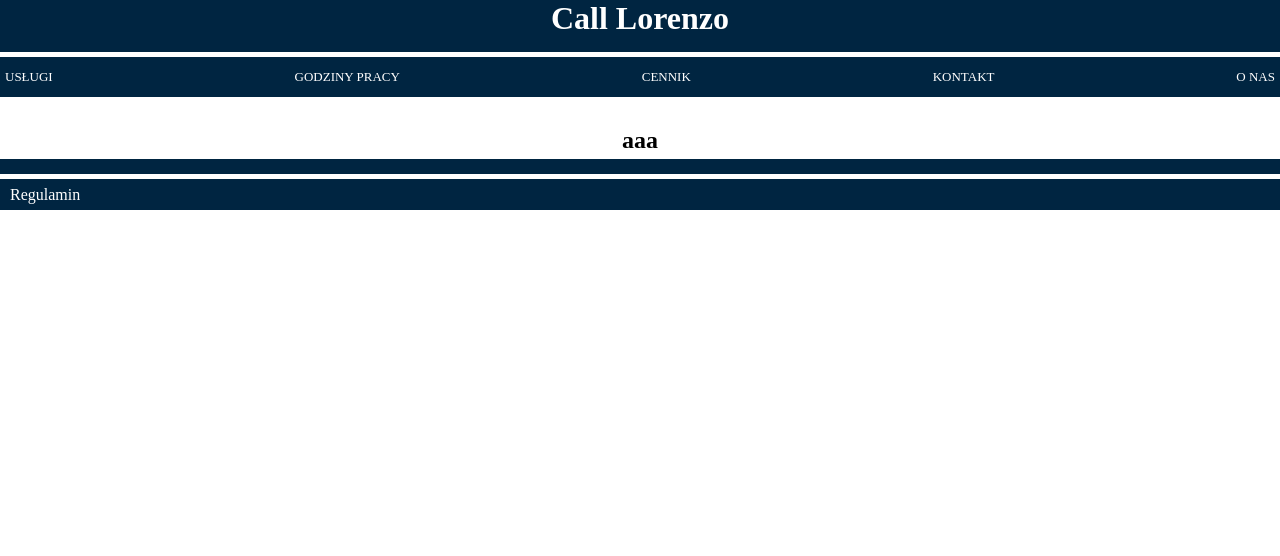
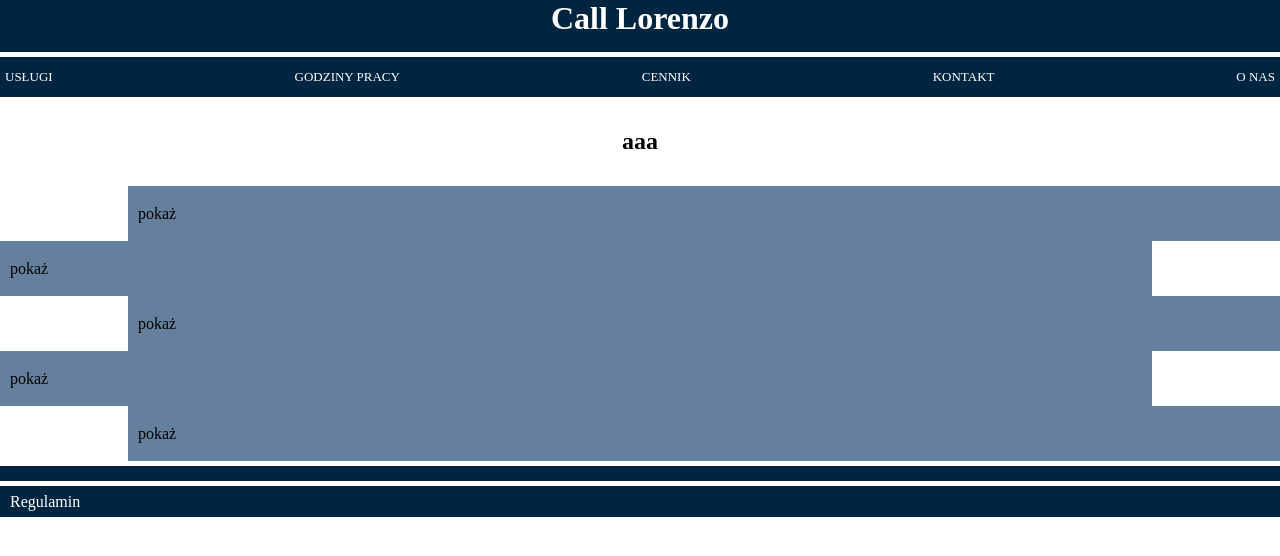
Before and after one commit to kj-ninja/call-lorenzo, a React (Create React App) app: page / in a window 1280 px wide. Shown: the top 556 px of the page. Built offline with nearby package versions, Linux system fonts and the light colour scheme.

Commit message:
add toggler to section

```diff
--- /dev/null
+++ b/src/components/WhatIsOurOffer/Tile.tsx
@@ -0,0 +1,25 @@
+import { StyledTile, StyledDescription } from "./styles";
+import { FC, Fragment, useState } from "react";
+import { IOurOfferTile } from "../../types";
+
+interface Props {
+  tile: IOurOfferTile
+}
+
+const Tile:FC<Props> = (tile) => {
+  const [show, setShow] = useState(false);
+  const toggleHandler = () => {
+    setShow(!show);
+  };
+
+  return (
+    <Fragment>
+      <StyledTile>
+        <span onClick={toggleHandler}>{!show ? "pokaż" : "ukryj"}</span>
+      </StyledTile>
+      {show ? <StyledDescription>{tile.tile.tileOrder}</StyledDescription> : null}
+    </Fragment>
+  )
+}
+
+export default Tile;
--- a/src/components/WhatIsOurOffer/index.tsx
+++ b/src/components/WhatIsOurOffer/index.tsx
@@ -1,13 +1,19 @@
-import {StyledWhatIsOurOffer} from "./styles";
+import Tile from "./Tile";
+import { StyledWhatIsOurOffer } from "./styles";
 import { content } from "../../content";
+
 
 const WhatIsOurOffer = () => {
   const {tileTexts} = content.WhatIsOurOffer;
 
-  console.log(tileTexts[0]);
   return (
     <StyledWhatIsOurOffer>
       <h2>aaa</h2>
+      <div className="tiles-container">
+        {tileTexts.map((tile) => (
+          <Tile tile={tile} key={tile.tileOrder}/>
+        ))}
+      </div>
     </StyledWhatIsOurOffer>
   )
 }
--- a/src/components/WhatIsOurOffer/styles.ts
+++ b/src/components/WhatIsOurOffer/styles.ts
@@ -2,9 +2,46 @@ import styled from "styled-components";
 import { IDevice } from "../../settings/media";
 
 export const StyledWhatIsOurOffer = styled.section`
-
   h2 {
-    margin-top: 30px;
+    margin: 31px;
     text-align: center;
   }
+
+  .tiles-container {
+    display: flex;
+    flex-direction: column;
+    flex-wrap: wrap;
+    align-items: center;
+  }
+
+  .test {
+    display: flex;
+    flex-direction: column;
+    width: 100%;
+    margin-bottom: 30px;
+  }
 `
+
+export const StyledTile = styled.div`
+  width: 90%;
+  height: 55px;
+  background-color: ${(props) => (props.theme.colors.secondaryColor)};
+  display: flex;
+  align-items: center;
+  text-align: center;
+  padding: 10px;
+
+  :nth-child(2n) {
+    align-self: flex-start;
+  }
+
+  :nth-child(2n+1) {
+    align-self: flex-end;
+  }
+`;
+
+export const StyledDescription = styled.div`
+  width: 90%;
+  height: 55px;
+  background-color: red;
+`
```
